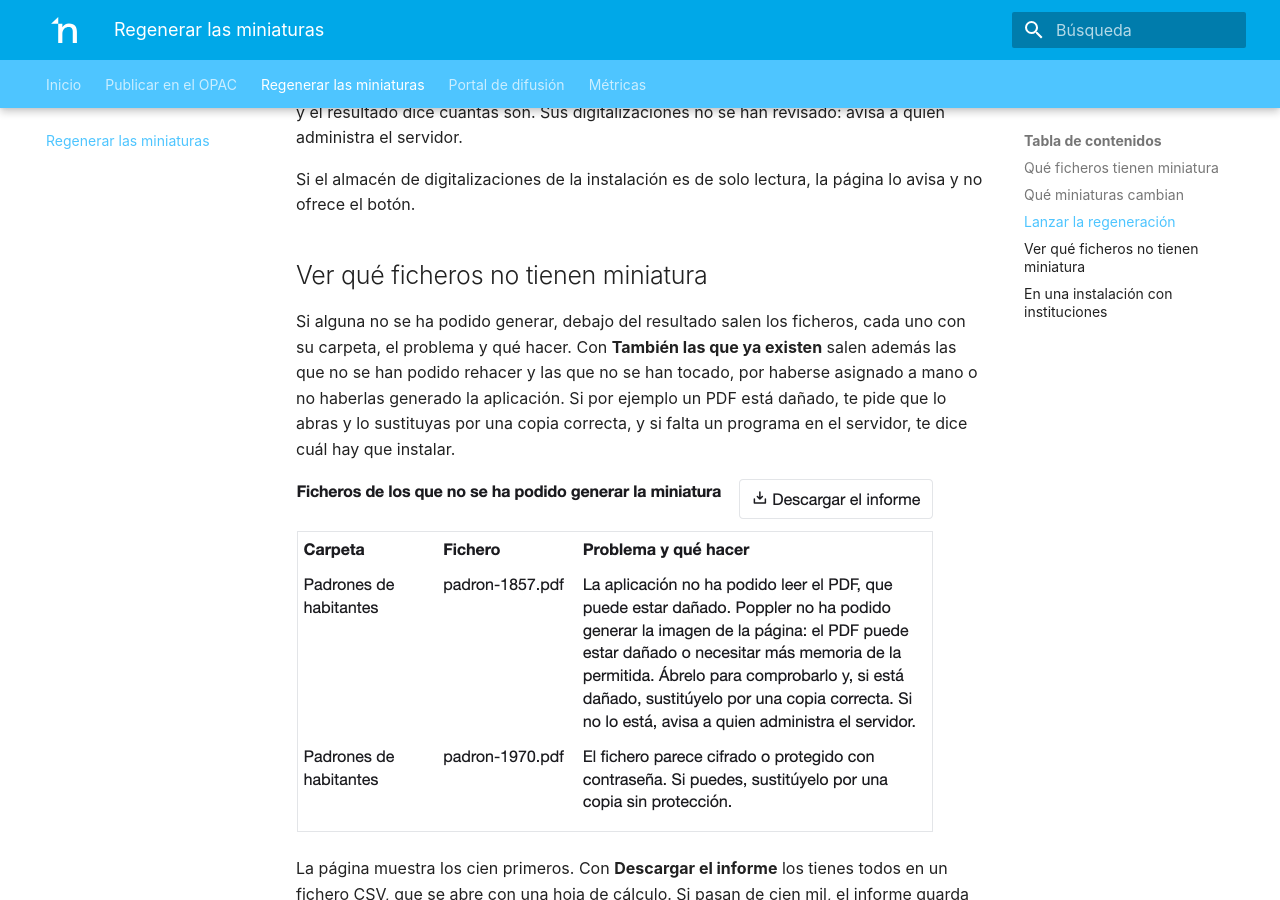
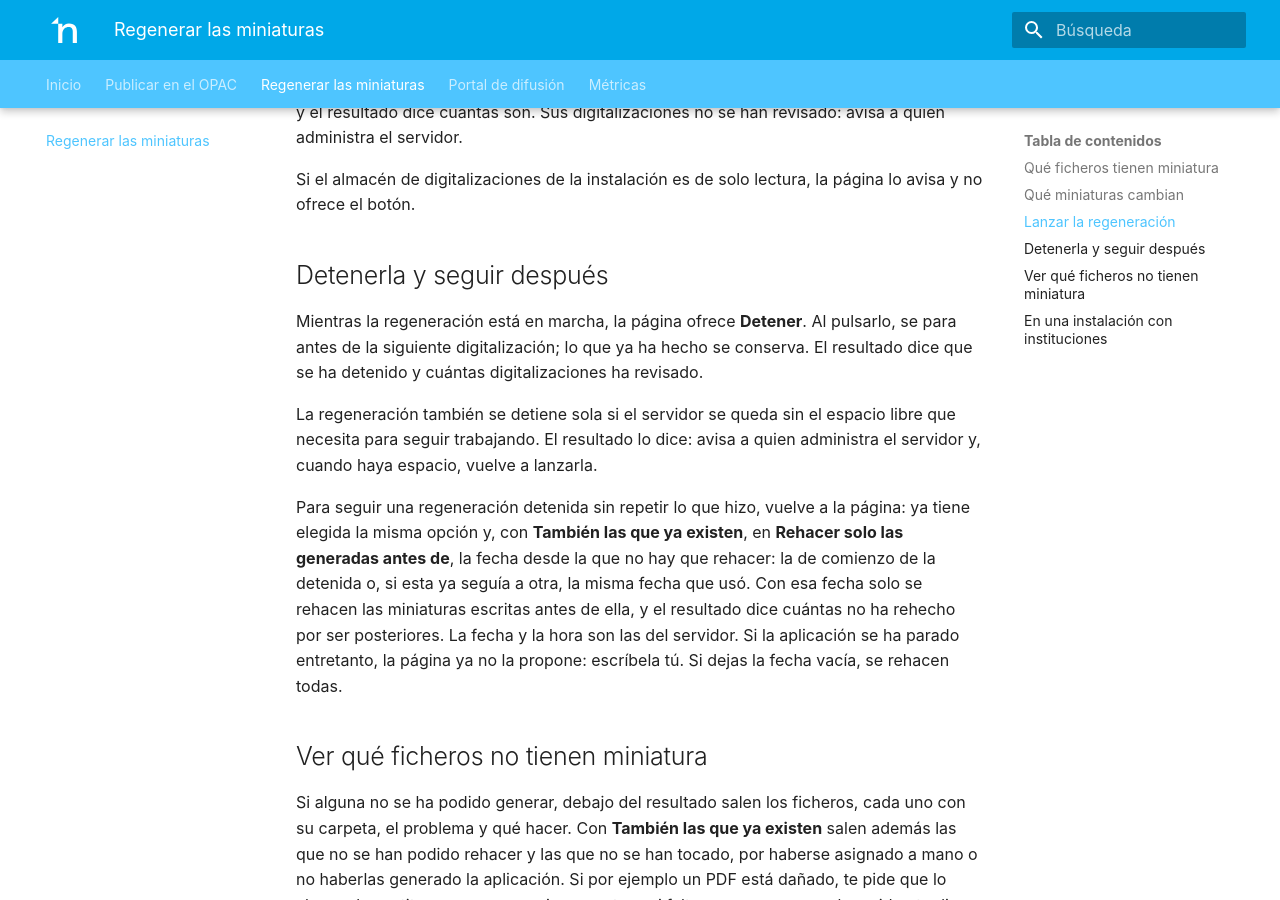
Before and after one commit to nubarchiva/nuba-docs, an MkDocs documentation site: the page built from docs/user-guide/regenerate-thumbnails.md, in a window 1280 px wide and 900 px high, scrolled down 2394 px. Built offline with MkDocs 1.6.1 and Material for MkDocs 9.7.7, drawn with Linux system fonts in a browser that asks for light colours; some of the changed text lies outside the part shown.

Commit message:
docs(user-guide): detener y reanudar la regeneración de miniaturas
«Regenerar miniaturas» se puede detener y seguir después con la fecha que propone
la página, y se detiene sola si el servidor se queda sin espacio libre.

```diff
--- a/docs/user-guide/regenerate-thumbnails.md
+++ b/docs/user-guide/regenerate-thumbnails.md
@@ -58,6 +58,21 @@ digitalizaciones no se han revisado: avisa a quien administra el servidor.
 
 Si el almacén de digitalizaciones de la instalación es de solo lectura, la página lo avisa y no ofrece el botón.
 
+## Detenerla y seguir después
+
+Mientras la regeneración está en marcha, la página ofrece **Detener**. Al pulsarlo, se para antes de la siguiente
+digitalización; lo que ya ha hecho se conserva. El resultado dice que se ha detenido y cuántas digitalizaciones ha
+revisado.
+
+La regeneración también se detiene sola si el servidor se queda sin el espacio libre que necesita para seguir trabajando.
+El resultado lo dice: avisa a quien administra el servidor y, cuando haya espacio, vuelve a lanzarla.
+
+Para seguir una regeneración detenida sin repetir lo que hizo, vuelve a la página: ya tiene elegida la misma opción y,
+con **También las que ya existen**, en **Rehacer solo las generadas antes de**, la fecha desde la que no hay que rehacer:
+la de comienzo de la detenida o, si esta ya seguía a otra, la misma fecha que usó. Con esa fecha solo se rehacen las miniaturas escritas antes de ella, y el resultado dice cuántas no ha rehecho por ser
+posteriores. La fecha y la hora son las del servidor. Si la aplicación se ha parado entretanto, la página ya no la
+propone: escríbela tú. Si dejas la fecha vacía, se rehacen todas.
+
 ## Ver qué ficheros no tienen miniatura
 
 Si alguna no se ha podido generar, debajo del resultado salen los ficheros, cada uno con su carpeta, el problema y qué
@@ -81,3 +96,5 @@ muestra y lánzala como arriba.
 
 La página solo muestra las cifras y los ficheros de la institución en la que estás, aunque la hayas lanzado en todas. Para
 ver los de cada una, entra en ella y abre la misma página.
+
+**Detener** detiene solo la regeneración de la institución en la que estás; las de las demás siguen.
```
